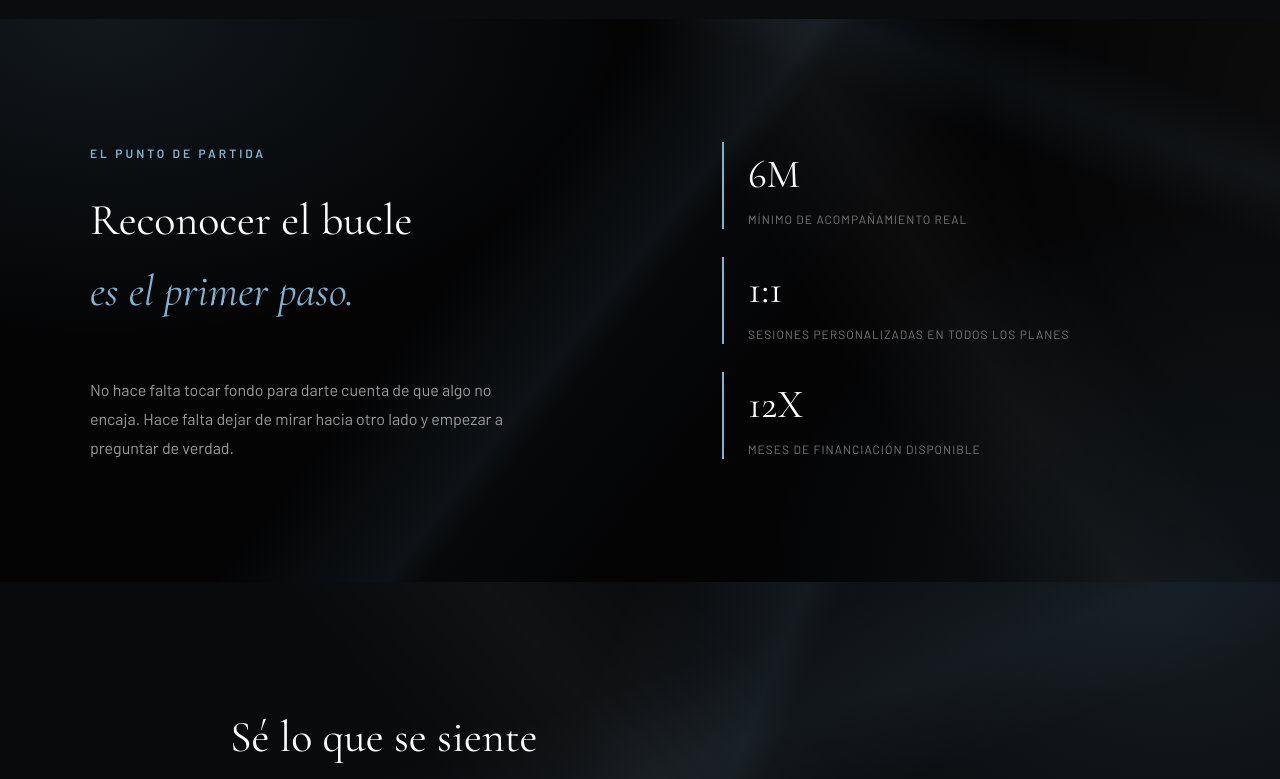
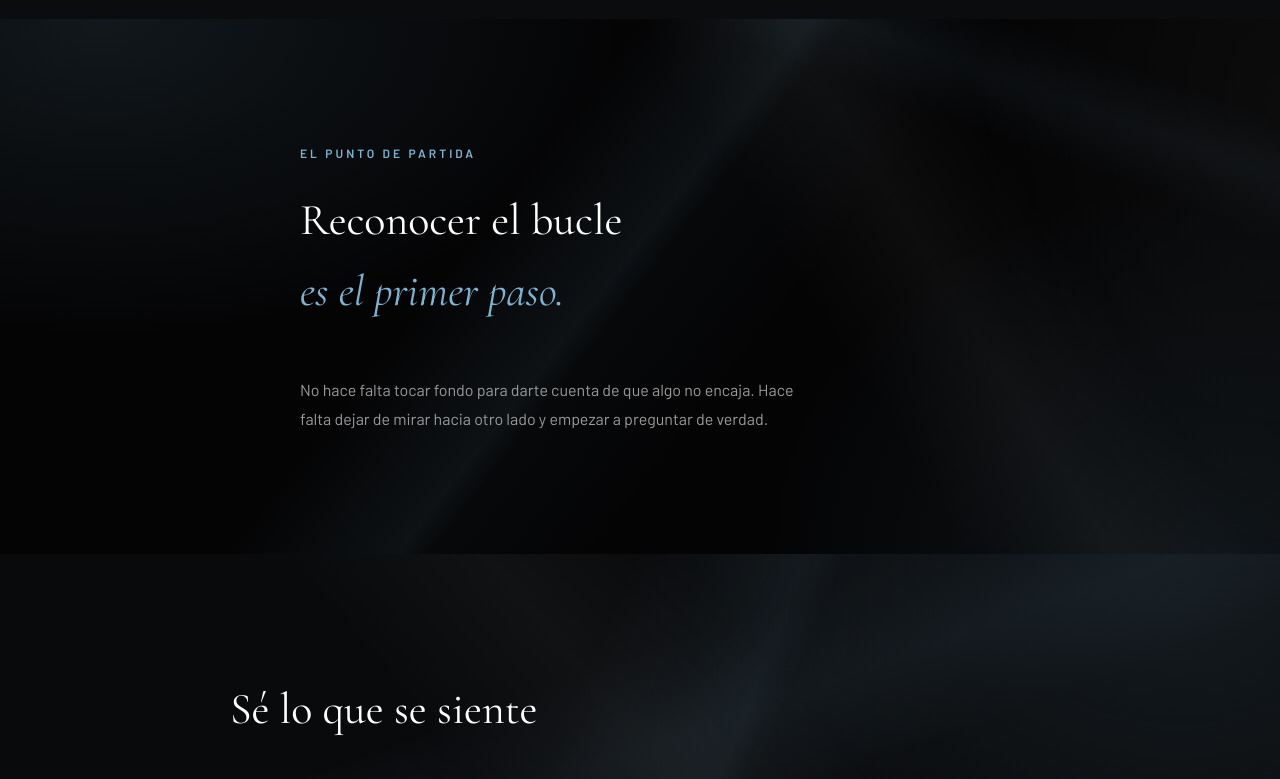
Before and after one commit to AlejandroCasna/Angelllanos, a website: page v2.html in a window 1280 px wide. Shown: the part 781-1560 px from the top of the page. Drawn offline with nearby package versions, Linux system fonts and the light colour scheme.

Commit message:
Primer commit

```diff
--- a/v2.html
+++ b/v2.html
@@ -145,14 +145,8 @@
 
     /* STATS */
     .stats { background:var(--bg); }
-    .stats-grid { display:grid; grid-template-columns:1.1fr .9fr; gap:60px; align-items:center; }
-    .stats-text p { font-size:16px; color:var(--text-dim); margin-top:20px; max-width:440px; line-height:1.8; }
-    .stats-numbers { display:flex; flex-direction:column; gap:28px; }
-    .stat-item { border-left:2px solid var(--accent); padding-left:24px; }
-    .stat-item .num { font-family:var(--serif); font-size:40px; color:var(--text); }
-    .stat-item .label { font-size:12px; letter-spacing:1px; text-transform:uppercase; color:var(--text-dimmer); margin-top:4px; }
-
-    @media (max-width:900px){ .stats-grid{ grid-template-columns:1fr; } }
+    .stats-grid { max-width:680px; }
+    .stats-text p { font-size:16px; color:var(--text-dim); margin-top:20px; max-width:520px; line-height:1.8; }
 
     /* PARA QUIEN */
     .para-quien { background:var(--bg-alt); }
@@ -287,7 +281,7 @@
     }
     @media (max-width:640px){
         section { padding:60px 20px; }
-        .hero { padding:120px 16px 60px; }
+        .hero { min-height:auto; padding:120px 16px 60px; }
         .hero h1 { font-size:30px; }
         h2 { font-size:26px; }
     }
@@ -401,11 +395,6 @@
             <span class="eyebrow">El punto de partida</span>
             <h2>Reconocer el bucle<br><em>es el primer paso.</em></h2>
             <p>No hace falta tocar fondo para darte cuenta de que algo no encaja. Hace falta dejar de mirar hacia otro lado y empezar a preguntar de verdad.</p>
-        </div>
-        <div class="stats-numbers">
-            <div class="stat-item"><div class="num">6M</div><div class="label">Mínimo de acompañamiento real</div></div>
-            <div class="stat-item"><div class="num">1:1</div><div class="label">Sesiones personalizadas en todos los planes</div></div>
-            <div class="stat-item"><div class="num">12X</div><div class="label">Meses de financiación disponible</div></div>
         </div>
     </div>
 </section>
```
